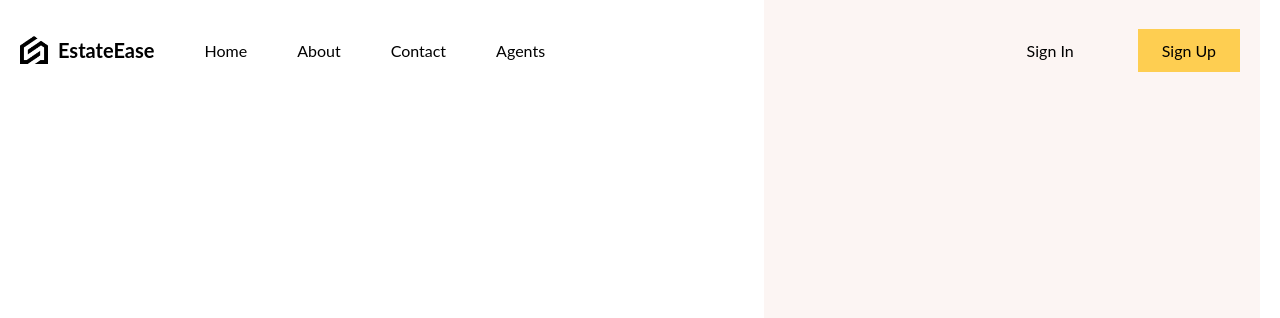
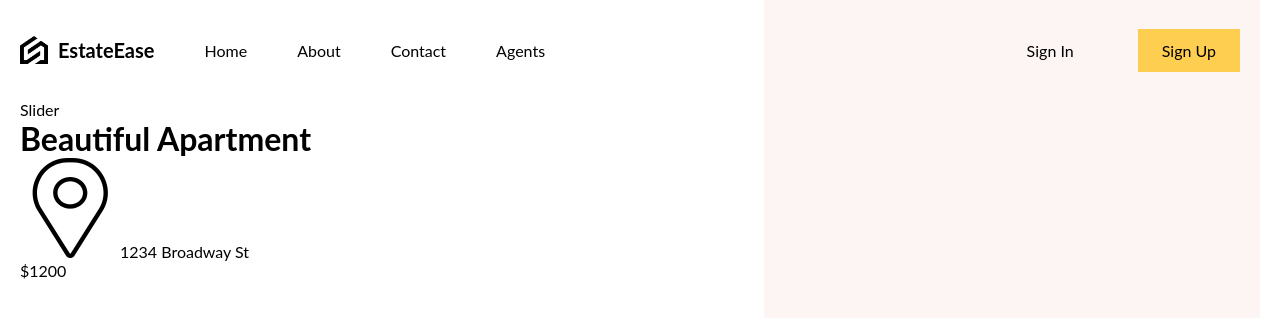
Before and after one commit to Anik0047/estate-ease-ui, a React (Vite) app: page /1 in a window 1280 px wide. Shown: the top 318 px of the page. Built offline with nearby package versions, Linux system fonts and the light colour scheme.

Commit message:
single page working

```diff
--- a/src/Routes/SinglePage/SinglePage.jsx
+++ b/src/Routes/SinglePage/SinglePage.jsx
@@ -1,11 +1,25 @@
+import Slider from '../../components/Slider/Slider'
 import './SinglePage.scss'
+import {singlePostData} from '../../lib/dummydata'
 
 function SinglePage(){
   return (
     <div className='singlePage'>
       <div className="details">
         <div className="wrapper">
-
+          <Slider images={singlePostData.images} />
+          <div className="top">
+            <div className="post">
+              <h1>{singlePostData.title}</h1>
+              <div className="address">
+                <img src="/pin.png" alt="" />
+                <span>{singlePostData.address}</span>
+              </div>
+              <div className="price">${singlePostData.price}</div>
+            </div>
+            <div className="user"></div>
+          </div>
+          <div className="bottom"></div>
         </div>
       </div>
       <div className="features">
--- a/src/Routes/SinglePage/SinglePage.scss
+++ b/src/Routes/SinglePage/SinglePage.scss
@@ -4,10 +4,18 @@
 
     .details{
         flex: 3;
+
+        .wrapper{
+            padding-right: 50px;
+        }
     }
 
     .features{
         flex: 2;
         background-color: #fcf5f3;
+
+        .wrapper{
+            padding: 0 20px;
+        }
     }
 }
--- /dev/null
+++ b/src/components/Slider/Slider.jsx
@@ -0,0 +1,8 @@
+import './Slider.scss'
+
+function Slider(){
+return (
+    <div className='slider'>Slider</div>
+  )
+}
+export default Slider
```
Also changed, not shown: src/components/Slider/Slider.scss (added).
